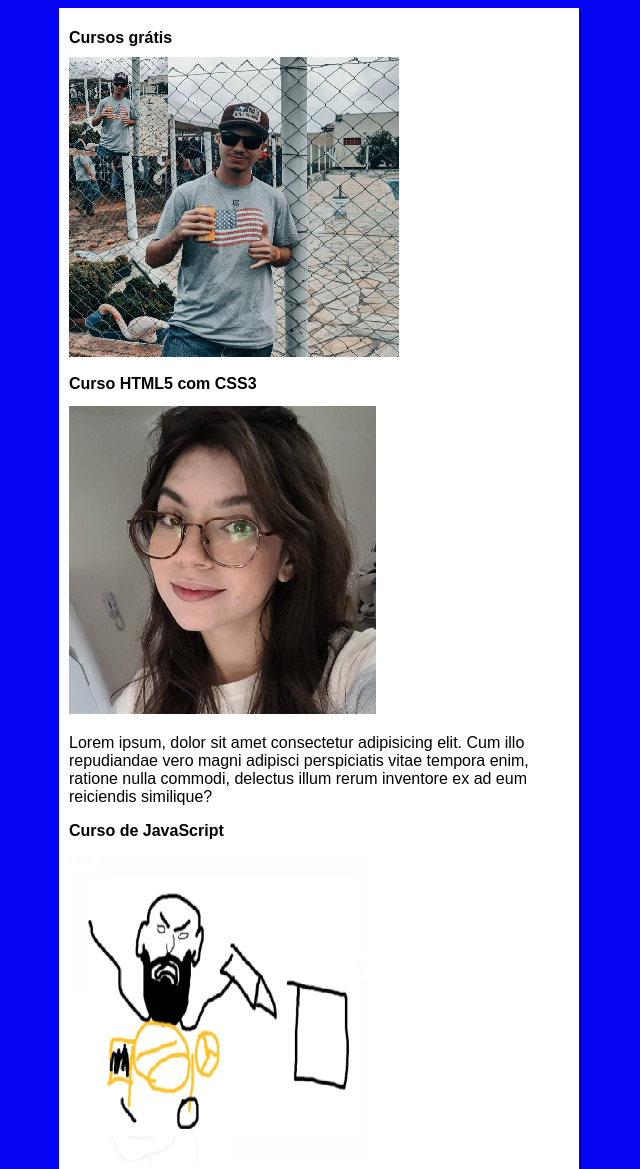
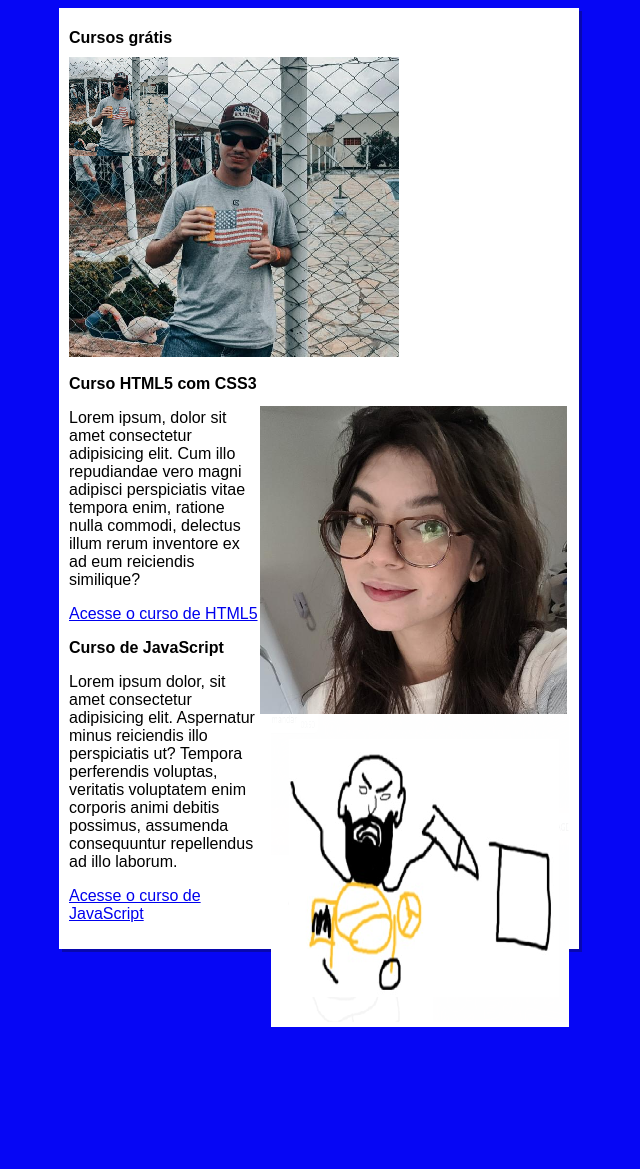
Before and after one commit to KennySpecht/projeto-site, a plain HTML site: page index.html in a window 1280 px wide. Shown: the top 1169 px of the page, without its empty margins (321-961 px from the left). After the commit the page ends 1027 px from the top, so only its background shows below. Drawn offline with Linux system fonts and the light colour scheme.

Commit message:
criei o site

```diff
--- a/estilos/style.css
+++ b/estilos/style.css
@@ -14,3 +14,7 @@ main {
     padding: 10px;
     box-shadow: 3px 3px rgba(10, 10, 10, 0.301);
 }
+
+img.lado {
+    float: right;
+}
--- a/index.html
+++ b/index.html
@@ -16,11 +16,13 @@
             <h2>Curso HTML5 com CSS3</h2>
             <img class="lado" src="Imagens/emy300px.png" alt="Curso de HTML">
             <p>Lorem ipsum, dolor sit amet consectetur adipisicing elit. Cum illo repudiandae vero magni adipisci perspiciatis vitae tempora enim, ratione nulla commodi, delectus illum rerum inventore ex ad eum reiciendis similique?</p>
+            <p><a href="https://www.youtube.com/watch?v=hIa7dgZ0RoQ">Acesse o curso de HTML5</a></p>
         </article>
         <article>
             <h2>Curso de JavaScript</h2>
             <img class="lado" src="Imagens/beto300px.png" alt="Curso de JavaScript">
             <p>Lorem ipsum dolor, sit amet consectetur adipisicing elit. Aspernatur minus reiciendis illo perspiciatis ut? Tempora perferendis voluptas, veritatis voluptatem enim corporis animi debitis possimus, assumenda consequuntur repellendus ad illo laborum.</p>
+            <p><a href="https://www.youtube.com/watch?v=hIa7dgZ0RoQ">Acesse o curso de JavaScript</a></p>
         </article>
     </main>
 </body>
```
